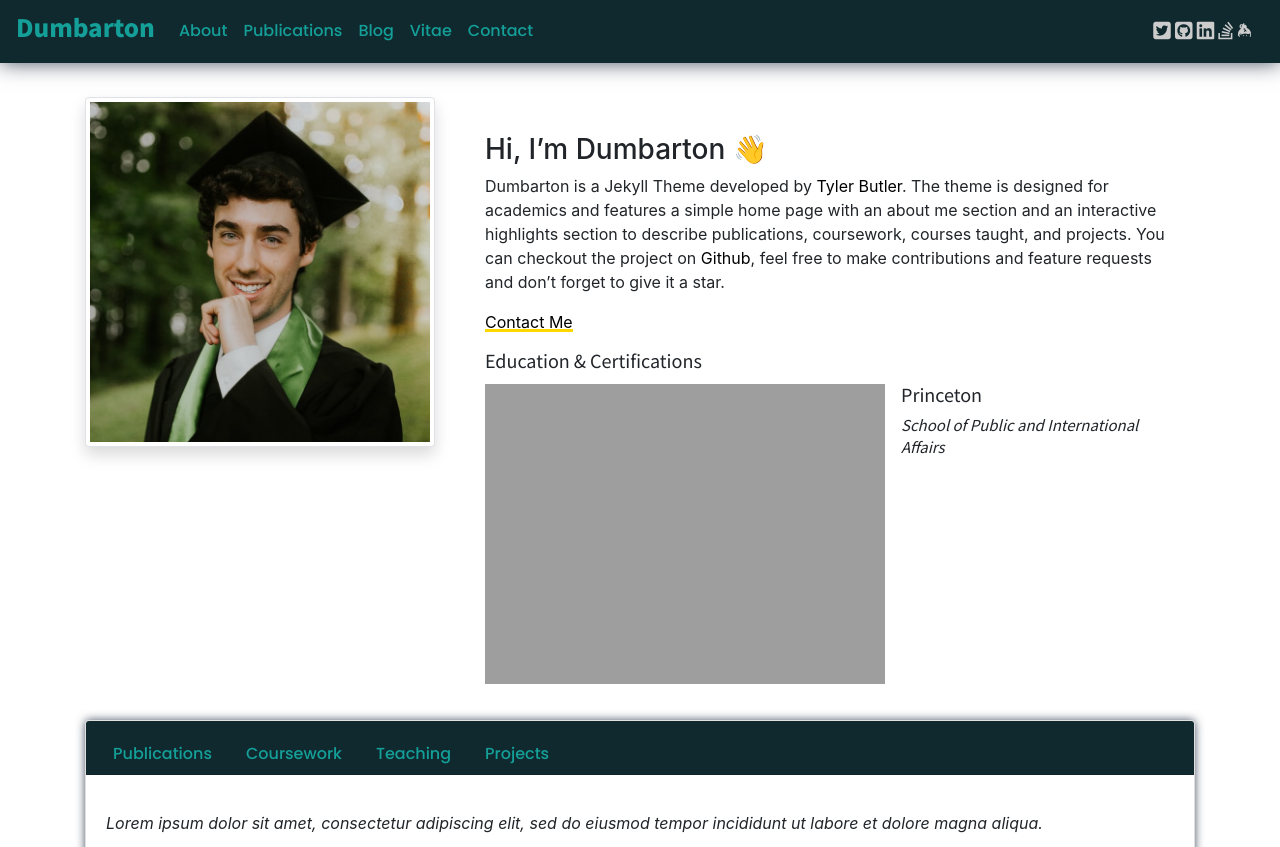
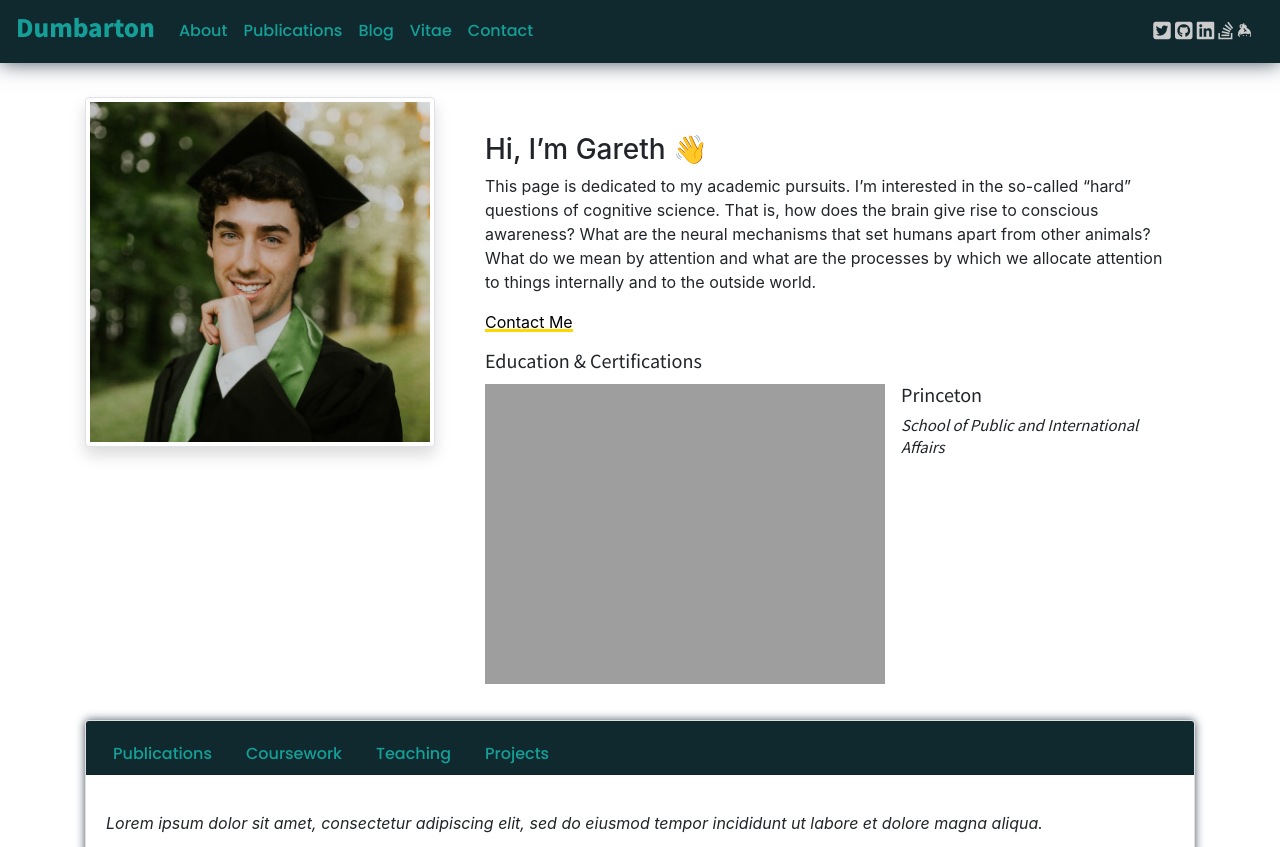
Before and after one commit to stackbit-projects/oval-triceratops-09121, a Jekyll site: the page built from index.md, in a window 1280 px wide, cut to the strip 0-847 px from the top of the page. Built offline with Jekyll 4.4.1, drawn with Linux system fonts in a browser that asks for light colours; nearby versions of some CDN libraries; comment, search, counter and statistics services are not loaded; our own code applies the rules of GitHub Pages for plain Markdown files.

Commit message:
index.md: updated markdown_content

```diff
--- a/index.md
+++ b/index.md
@@ -1,9 +1,10 @@
 ---
 layout: home
-title:
-date: 2020-11-20
+title: null
+date: '2020-11-20'
 ---
-### Hi, I'm Dumbarton 👋
-Dumbarton is a Jekyll Theme developed by [Tyler Butler](https://github.com/tcbutler320). The theme is designed for academics and features a simple home page with an about me section and an interactive highlights section to describe publications, coursework, courses taught, and projects. You can checkout the project on [Github](https://github.com/tcbutler320/Jekyll-Theme-Dumbarton), feel free to make contributions and feature requests and don't forget to give it a star.
+### Hi, I'm Gareth 👋
+
+This page is dedicated to my academic pursuits. I'm interested in the so-called "hard" questions of cognitive science. That is, how does the brain give rise to conscious awareness? What are the neural mechanisms that set humans apart from other animals? What do we mean by attention and what are the processes by which we allocate attention to things internally and to the outside world.
 
 <a href="/contact.html" class="highlighted">Contact Me</a>
```
